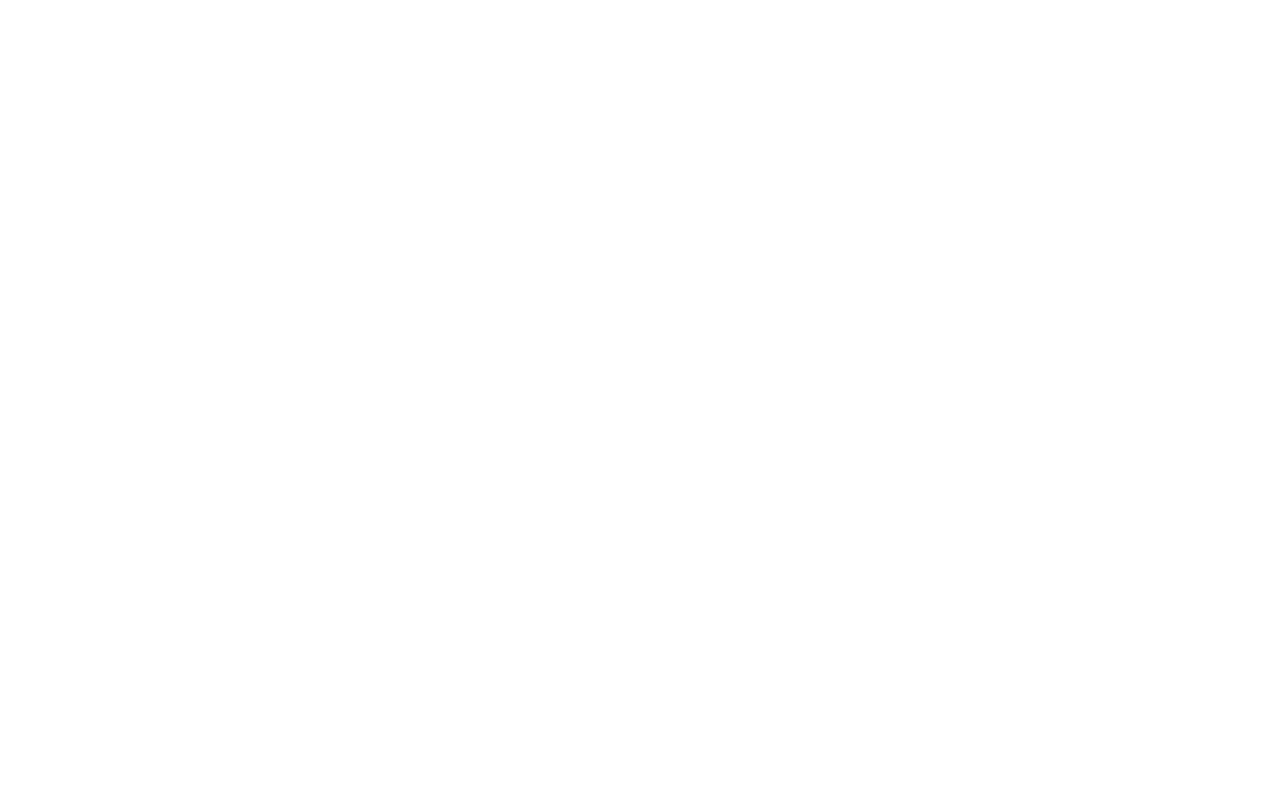
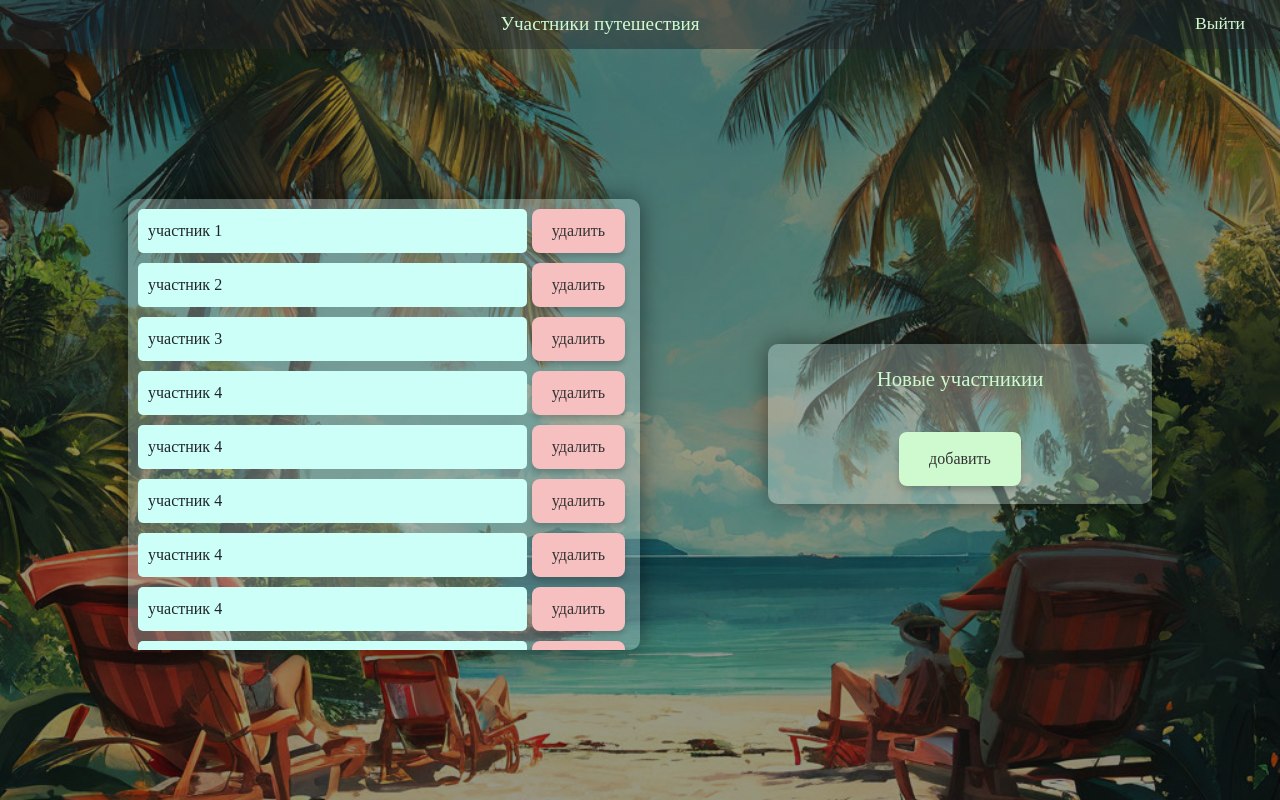
Before and after one commit to thendray/web-travel-designer, a Vue app in the folder travel-designer/: page /route-room/1/members in a window 1280 px wide. Before the commit this address had no page. Built offline with nearby package versions, Linux system fonts and the light colour scheme; a web font is replaced by a local one.

Commit message:
members page

```diff
--- a/travel-designer/src/components/CardFeed.vue
+++ b/travel-designer/src/components/CardFeed.vue
@@ -13,7 +13,7 @@
     props: {
       cards: {
         type: Array,
-        default: () => [1, 2, 3, 4, 5, 6, 7, 8, 9, 10, 11, 12]
+        default: () => [1, 2, 3]
       }
     }
   }
@@ -28,6 +28,7 @@
     background-color: rgba(183, 208, 233, 0.3);
     border-radius: 10px;
     box-shadow: 0 0 25px rgba(0, 0, 0, 0.5);
+    min-height: 80vh;
     /* margin-top: 5vh; */
   }
 
--- a/travel-designer/src/components/ChangeAdditionalSettings.vue
+++ b/travel-designer/src/components/ChangeAdditionalSettings.vue
@@ -148,7 +148,7 @@
   /* background-color: #f9f9f9; */
   /* padding: 5px 10px; */
   margin-top: 10px;
-  box-shadow: 0 1px 3px rgba(0, 0, 0, 0.1);
+  /* box-shadow: 0 1px 3px rgba(0, 0, 0, 0.1); */
 }
 
 .value {
--- a/travel-designer/src/router.js
+++ b/travel-designer/src/router.js
@@ -8,7 +8,7 @@
 import RouteRoom from "./views/RouteRoom.vue";
 import RoomSettings from "./views/RoomSettings.vue";
 // import { compile } from "vue";
-import ChangeBaseSettings from "./components/ChangeBaseSettings.vue";
+import RoomMembers from "./views/RoomMembers.vue";
 
 const routes = [
   {
@@ -46,8 +46,13 @@
     props: true,
   },
   {
+    path: "/route-room/:id/members",
+    component: RoomMembers,
+    props: true,
+  },
+  {
     path: "/test",
-    component: ChangeBaseSettings,
+    component: RoomMembers,
   },
 ];
 
--- /dev/null
+++ b/travel-designer/src/views/RoomMembers.vue
@@ -0,0 +1,326 @@
+<template>
+    <div class="member-page">
+      <header class="header">
+      <div class="center">Участники путешествия</div>
+      <div class="right">
+          <nav>
+            <a @click="exit" class="header-a">Выйти</a>
+          </nav>
+        </div>
+    </header>
+    <OverlayComp style="background-color: rgba(0, 0, 0, 0.4)"></OverlayComp>
+    <div class="main-content">
+      <div class="participants-block">
+        <div v-for="participant in participants" :key="participant.id" class="participant">
+          <span class="member-info">{{ participant.name }}</span>
+          <button class="delete" @click="confirmRemove(participant)" :disabled="!isAuthorized">удалить</button>
+        </div>
+      </div>
+      <div class="add-block">
+        <span class="main-text">Новые участникии</span>
+        <button @click="addParticipant" class="add-button" :disabled="!isAuthorized">добавить</button>
+        <div v-if="isModalOpen" class="modal">
+          <div class="modal-main">
+            <p class="main-modal-text">Пригласить участника</p>
+            <input type="text" v-model="userId" id="user_id" placeholder="Id пользователя" />
+            <button class="confirm" @click="confirmInviting">Пригласить</button>
+            <button class="cancel" @click="cancelInviting">Отмена</button>
+          </div>
+        </div>
+      </div>
+    </div>
+    <div v-if="showModal" class="modal">
+      <div class="modal-main">
+        <p class="main-modal-text">Вы точно хотите удалить участника "{{ currentParticipant.name }}"?</p>
+        <button class="delete" @click="removeParticipant">Удалить</button>
+        <button class="cancel" @click="closeModal">Отмена</button>
+      </div>
+    </div>
+  </div>
+</template>
+
+<script>
+import OverlayComp from '@/components/OverlayComp.vue';
+
+export default {
+  props: ["id"],
+  components: {
+    OverlayComp
+  },
+  data() {
+    return {
+      participants: [
+        { id: 1, name: 'участник 1' },
+        { id: 2, name: 'участник 2' },
+        { id: 3, name: 'участник 3' },
+        { id: 4, name: 'участник 4' },
+        { id: 4, name: 'участник 4' },
+        { id: 4, name: 'участник 4' },
+        { id: 4, name: 'участник 4' },
+        { id: 4, name: 'участник 4' },
+        { id: 4, name: 'участник 4' },
+      ],
+      showModal: false,
+      currentParticipant: null,
+      isAuthorized: false,
+      roomId: null,
+      isModalOpen: false,
+      userId: ''
+    };
+  },
+  created() {
+  //   const userId = localStorage.getItem('userId');
+    const userId = '1';
+    this.isAuthorized = userId === '1';
+    this.roomId = this.id;
+  },
+  methods: {
+    addParticipant() {
+      this.isModalOpen = true;
+      // const newId = this.participants.length + 1;
+      // this.participants.push({ id: newId, name: `участник ${newId}` });
+    },
+    cancelInviting() {
+      this.isModalOpen = false;
+      this.userId = '';
+    },
+    confirmInviting() {
+      this.participants.push({ id: "newId", name: `участник name` });
+      this.isModalOpen = false;
+    },
+    confirmRemove(participant) {
+      this.currentParticipant = participant;
+      this.showModal = true;
+    },
+    removeParticipant() {
+      this.participants = this.participants.filter(p => p.id !== this.currentParticipant.id);
+      this.closeModal();
+    },
+    closeModal() {
+      this.showModal = false;
+      this.currentParticipant = null;
+    },
+    exit() {
+      this.$router.push(`/route-room/${this.roomId}`);
+    }
+  }
+};
+</script>
+
+<style scoped>
+
+.member-page {
+  display: flex;
+  flex-direction: column;
+  height: 100vh;
+
+  background-image: url('../assets/members_background.jpeg');
+  background-size: cover;
+  background-position: center;
+}
+
+.header {
+  display: flex;
+  justify-content: space-between;
+  top: 0;
+  width: 100%;
+  display: flex;
+  padding: 10px 20px;
+  background-color: rgba(33, 37, 41, 0.45);
+  z-index: 2;
+}
+
+.header .left,
+.header .right {
+  display: flex;
+  gap: 15px;
+}
+
+nav {
+  display: flex;
+}
+
+.center {
+  color: rgb(207, 250, 207);
+  margin: 0 auto;
+  text-align: center;
+  font-size: 1.2rem;
+  justify-content: center;
+}
+
+.header-a {
+  color: rgb(207, 250, 207);
+  transition: transform 0.3s ease, color 0.3s ease;
+  white-space: nowrap;
+  margin: 0 15px;
+  font-size: 1.1rem;
+  cursor: pointer;
+}
+
+.header-a:hover {
+  transform: scale(1.1);
+  color: rgb(155, 248, 155);
+}
+
+.main-content {
+  position: relative;
+  z-index: 2;
+  display: flex;
+  height: 100%;
+  justify-content: center;
+  align-items: center;
+}
+
+.participants-block {
+  /* background-color: #e0f7fa;
+  padding: 15px;
+  border-radius: 10px;
+  width: 60%; */
+  width: 40%;
+  max-height: 60%;
+  /* min-height: 60vh;  */
+  /* min-width: 50vh; */
+  overflow-y: auto;
+  background-color: rgba(206, 231, 230, 0.3);
+  border-radius: 10px;
+  box-shadow: 0 0 25px rgba(0, 0, 0, 0.5);
+  padding: 10px;
+}
+
+.participant {
+  display: flex;
+  justify-content: space-between;
+  margin-bottom: 10px;
+}
+
+.member-info {
+  background-color: rgb(203, 255, 247);
+  /* margin-bottom: 10px; */
+  padding: 10px;
+  border-radius: 5px;
+  width: 80%;
+}
+
+button {
+  padding: 10px 20px;
+  /* width: 100%; */
+  margin: 0 5px;
+  border: none;
+  border-radius: 8px;
+  box-shadow: 0 4px 6px rgba(0, 0, 0, 0.2);
+  cursor: pointer;
+  transition: transform 0.3s ease, box-shadow 0.3s ease;
+  color: rgb(51, 51, 51);
+  /* background-color: rgb(220, 246, 255); */
+  outline: none;
+}
+
+.delete {
+  background-color: rgb(247, 192, 192);
+}
+
+.delete:hover {
+  background-color: rgb(247, 148, 148);
+}
+
+.cancel {
+  background-color: rgb(252, 247, 175);
+}
+
+.cancel:hover {
+  background-color: rgb(253, 245, 136);
+}
+
+.confirm {
+  background-color: rgb(207, 250, 207);
+}
+
+.confirm:hover {
+  background-color: rgb(162, 248, 162);
+}
+
+.add-button {
+  background-color: rgb(207, 250, 207);
+  padding: 15px 30px;
+}
+
+.add-button:hover {
+  background-color: rgb(162, 248, 162);
+}
+
+button:hover {
+  transform: scale(1.05);
+  box-shadow: 0 6px 8px rgba(0, 0, 0, 0.2);
+  /* background-color: rgb(173, 226, 255); */
+  color: rgb(51, 51, 51);
+}
+
+button:disabled {
+  /* background-color: #cccccc; */
+  cursor: not-allowed;
+}
+
+.add-block {
+  display: flex;
+  flex-direction: column;
+  align-items: center;
+  justify-content: space-around;
+  width: 30%;
+  margin-left: 10%;
+  min-height: 20vh;
+  background-color: rgba(206, 231, 230, 0.3);
+  border-radius: 10px;
+  box-shadow: 0 0 25px rgba(0, 0, 0, 0.5);
+}
+
+.main-text {
+  font-size: 1.3rem;
+  color: rgb(207, 250, 207);
+  text-align: center;
+  /* margin-top: 10px; */
+}
+
+
+.modal {
+  position: fixed;
+  top: 0;
+  left: 0;
+  /* right: 0;
+  bottom: 0; */
+  width: 100%;
+  height: 100%;
+  background: rgba(0, 0, 0, 0.6);
+  display: flex;
+  align-items: center;
+  justify-content: center;
+}
+
+.modal-main {
+  background: white;
+  padding: 20px;
+  border-radius: 8px;
+  box-shadow: 0 2px 10px rgba(0, 0, 0, 0.1);
+  max-width: 80%;
+  text-align: center;
+  /* min-width: 500px;  */
+  /* width: 100%;  */
+}
+
+.main-modal-text {
+	font-size: 1.5rem;
+	/* color: rgb(55, 55, 55); */
+	text-align: center;
+	margin-bottom: 25px;
+	z-index: 2;
+}
+
+input {
+  display: block;
+  width: 100%;
+  min-width: 40vh;
+  margin-bottom: 15px;
+  padding: 10px;
+  border-radius: 5px;
+  border: 1px solid #ddd;
+}
+</style>
--- a/travel-designer/src/views/RouteRoom.vue
+++ b/travel-designer/src/views/RouteRoom.vue
@@ -4,7 +4,7 @@
       <header class="header">
         <div class="left">
           <nav>
-            <router-link to="/"  class="header-a">Участники</router-link>
+            <router-link :to="`/route-room/${roomId}/members`"  class="header-a">Участники</router-link>
             <router-link to="/"  class="header-a">Ваши карточки</router-link>
             <router-link to="/"  class="header-a">Голосование</router-link>
           </nav>
```
Also changed, not shown: travel-designer/src/assets/members_background.jpeg (added).
